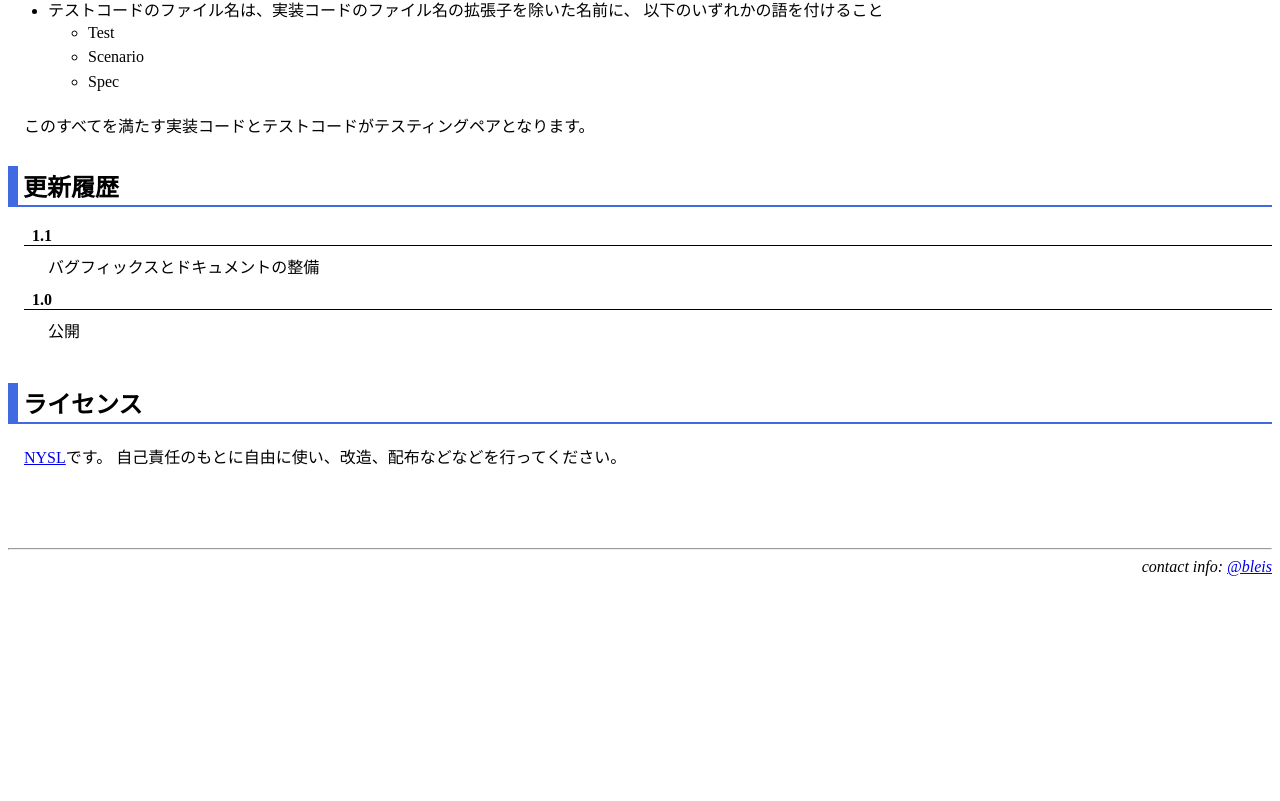
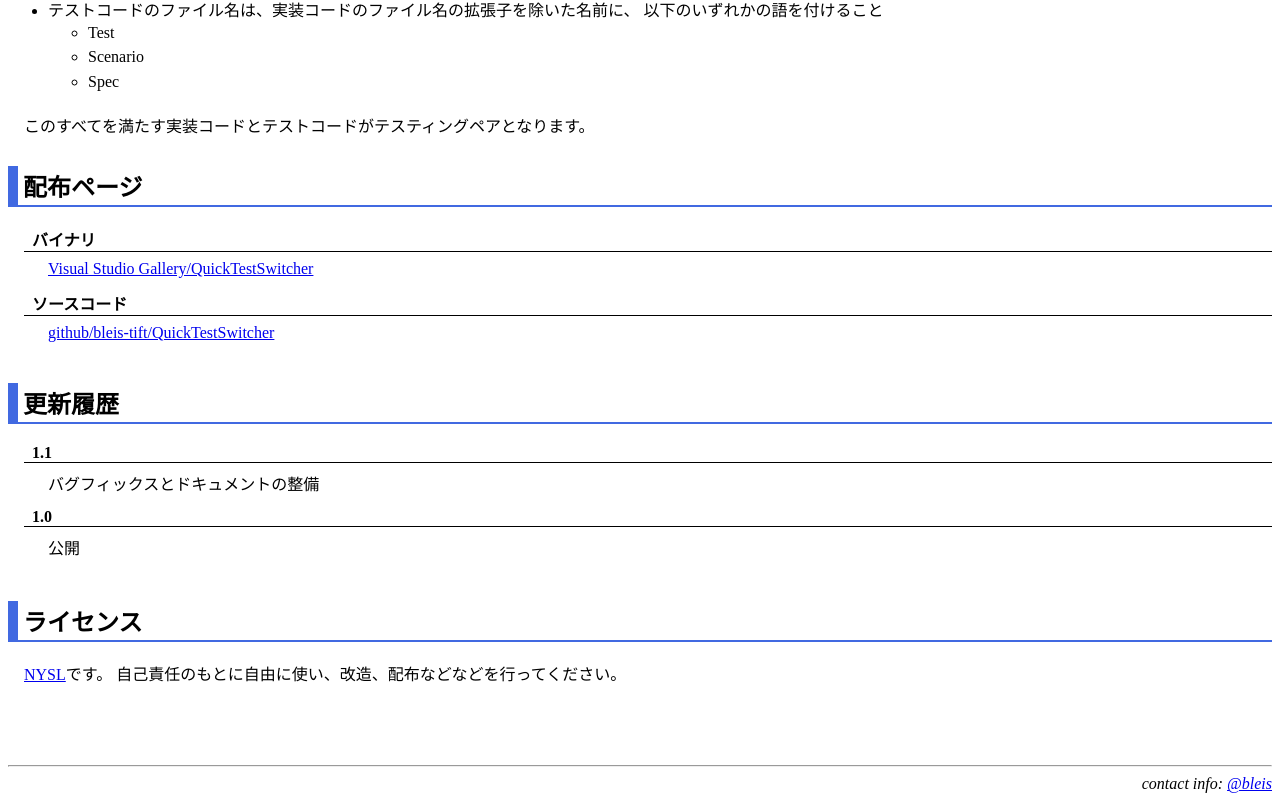
Before and after one commit to bleis-tift/QuickTestSwitcher, a plain HTML site: page index.html in a window 1280 px wide. Shown: the part 1018-1819 px from the top of the page. Before the commit the page ends 1602 px from the top, so only its background shows below. Drawn offline with Linux system fonts and the light colour scheme.

Commit message:
配布先の情報を追記 refs #3

```diff
--- a/index.html
+++ b/index.html
@@ -61,6 +61,13 @@
             </li>
         </ul>
         <p>このすべてを満たす実装コードとテストコードがテスティングペアとなります。</p>
+        <h2>配布ページ</h2>
+        <dl>
+            <dt>バイナリ</dt>
+            <dd><a href="http://visualstudiogallery.msdn.microsoft.com/72c3418c-3894-4d20-92a8-723a095ce904">Visual Studio Gallery/QuickTestSwitcher</a></dd>
+            <dt>ソースコード</dt>
+            <dd><a href="https://github.com/bleis-tift/QuickTestSwitcher/">github/bleis-tift/QuickTestSwitcher</a></dd>
+        </dl>
         <h2>更新履歴</h2>
         <dl>
             <dt>1.1</dt><dd>バグフィックスとドキュメントの整備</dd>
```
